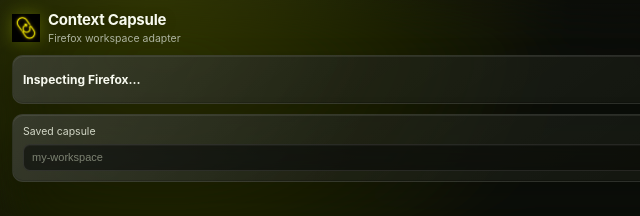
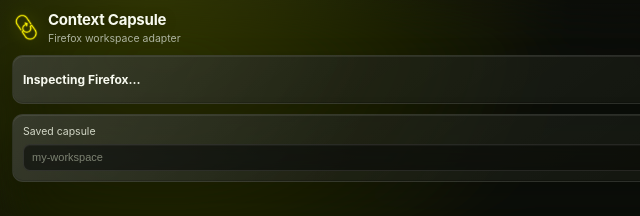
Before and after one commit to Context-Capsule/Capsule-Browser-Extension, a website with bundled scripts: page src/popup/popup.html in a window 1280 px wide. Shown: the top 216 px of the page, 0-640 px from the left. Built offline with nearby package versions, Linux system fonts and the light colour scheme; no server answers.

Commit message:
show backgroundless logo in popup

```diff
--- a/src/popup/popup.html
+++ b/src/popup/popup.html
@@ -11,7 +11,7 @@
     <main>
       <header>
         <div class="brand">
-          <img class="brand-logo" src="context-capsule-logo.png" alt="" />
+          <img class="brand-logo" src="capsule-bgless.png" alt="" />
           <div class="brand-copy">
             <h1>Context Capsule</h1>
             <p>Firefox workspace adapter</p>
```
